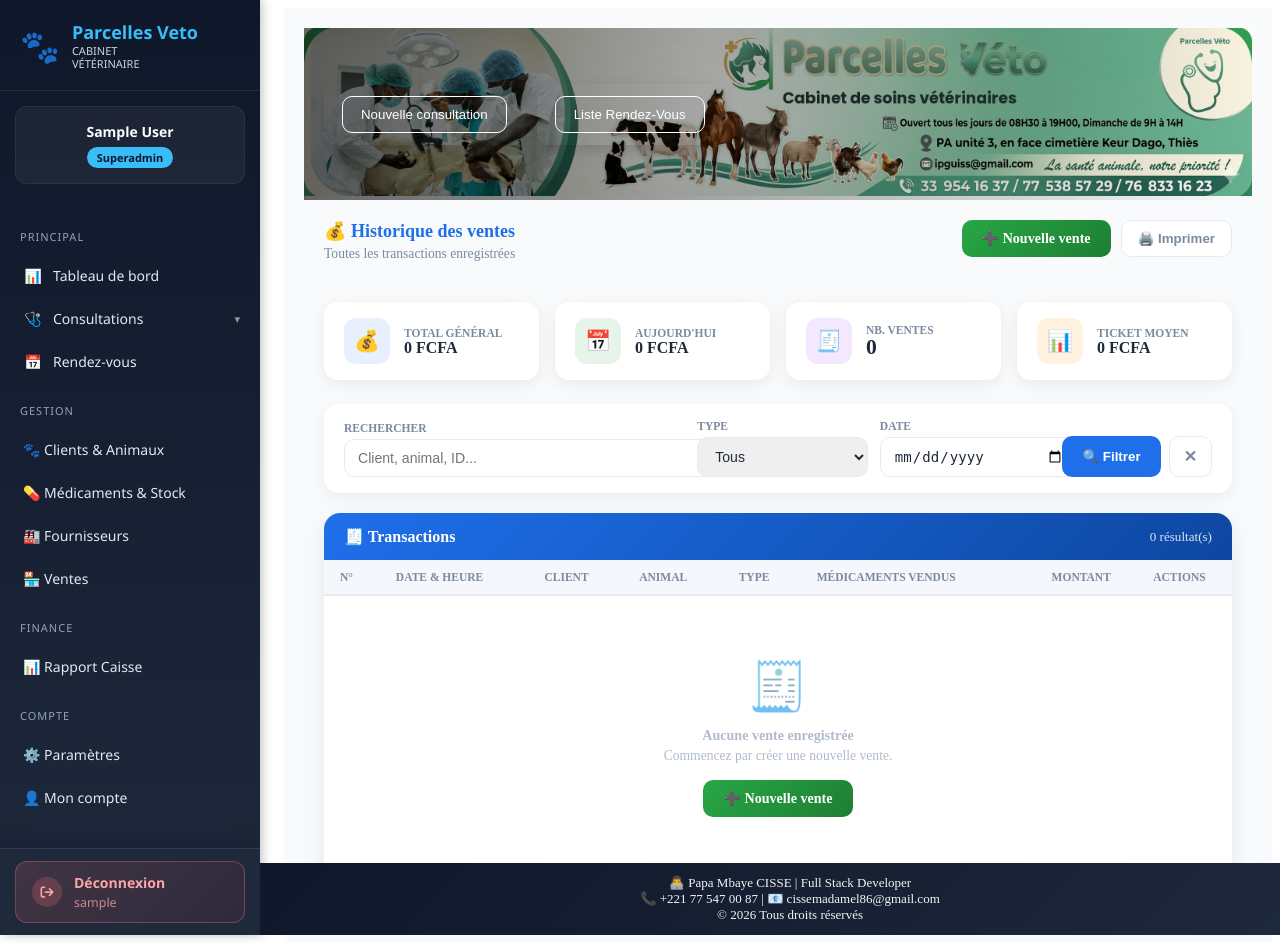
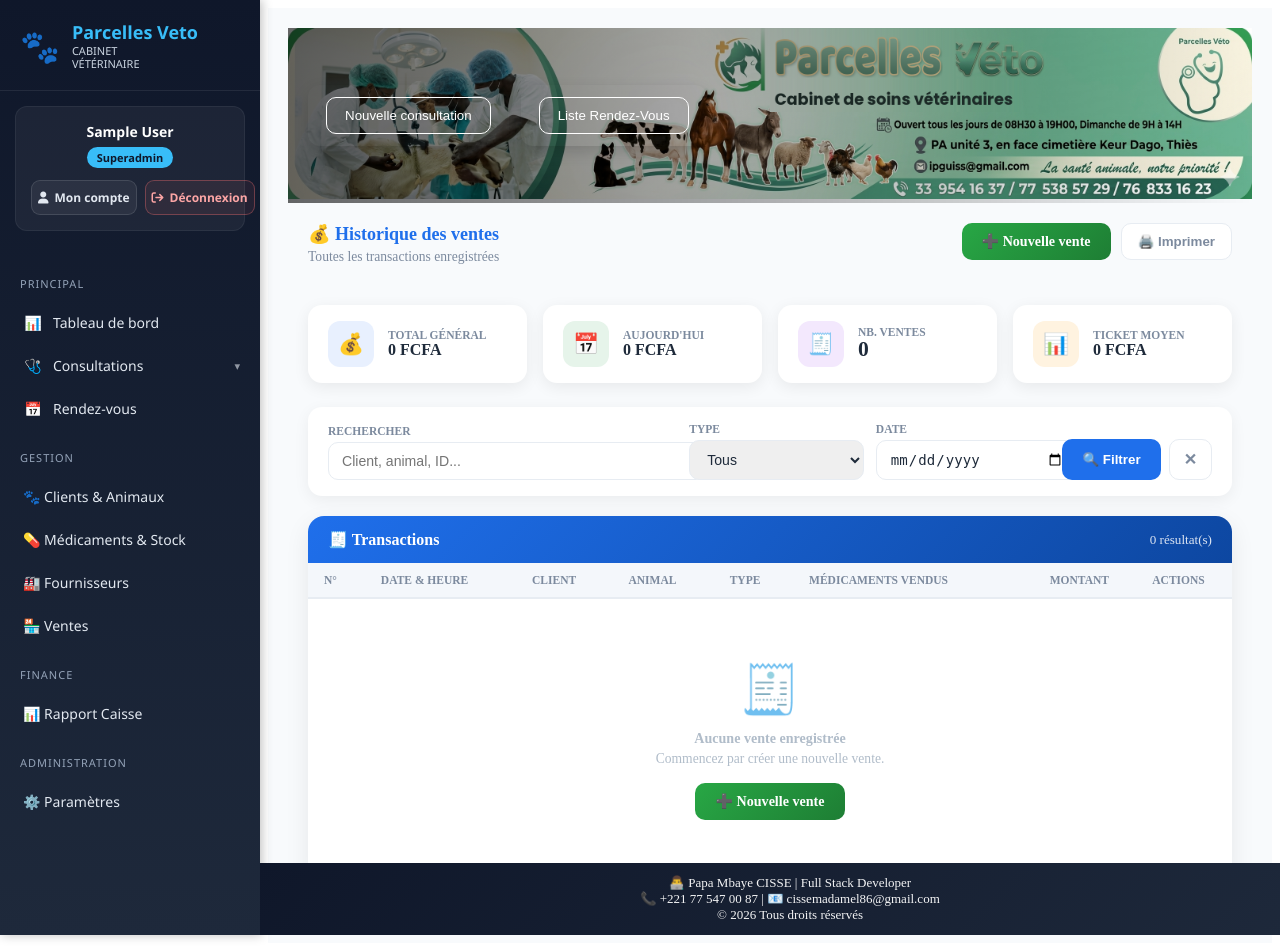
Before and after one commit to caissesosdirtech/Parcelle_veto, a Django app: page /ventes/ in a window 1280 px wide. Run offline with Django 5.2, Linux system fonts and the light colour scheme; the visitor is signed in with stand-in values (Sample User, id 1); data that the repository does not hold is empty; parts of the project's set-up code (start-up, migrations or seed data) failed here and were passed over.

Commit message:
fix(ui): placer Mon compte et Déconnexion en haut du menu
Le pied de page fixe ne recouvre plus le bas de la barre latérale.

````diff
--- a/dashboard/templates/partials/sidebar.html
+++ b/dashboard/templates/partials/sidebar.html
@@ -26,6 +26,21 @@
 <span class="user-role-badge">
     {{ request.user.libelle_role }}
 </span>
+
+    <!-- Actions du compte : toujours visibles en haut du menu -->
+    {% if request.user.is_authenticated %}
+    <div class="user-card-actions">
+        <a href="{% url 'mon_compte' %}" class="uca-btn {% if active_page == 'mon_compte' %}on{% endif %}" title="Mon compte">
+            <i class="fa-solid fa-user"></i> Mon compte
+        </a>
+        <form method="post" action="{% url 'logout' %}">
+            {% csrf_token %}
+            <button type="submit" class="uca-btn uca-logout" title="Se déconnecter">
+                <i class="fa-solid fa-arrow-right-from-bracket"></i> Déconnexion
+            </button>
+        </form>
+    </div>
+    {% endif %}
 </div>
 
 <nav class="sidebar-nav">
@@ -109,45 +124,15 @@
         </a>
     {% endif %}
 
-    <!-- ================= COMPTE ================= -->
-    <div class="nav-section-label">Compte</div>
-
+    <!-- ================= PARAMÈTRES (docteur) ================= -->
     {% if request.user.role == 'DOCTEUR' or request.user.is_superuser %}
+    <div class="nav-section-label">Administration</div>
     <a class="nav-item {% if active_page == 'parametres' %}active{% endif %}"
        href="{% url 'utilisateurs_liste' %}">
         ⚙️ Paramètres
     </a>
     {% endif %}
 
-    <a class="nav-item {% if active_page == 'mon_compte' %}active{% endif %}"
-       href="{% url 'mon_compte' %}">
-        👤 Mon compte
-    </a>
-
 </nav>
 
-<!-- ================= DÉCONNEXION (toujours visible en bas) ================= -->
-<div class="sidebar-logout">
-{% if request.user.is_authenticated %}
-    <form method="post" action="{% url 'logout' %}" style="display: block; margin:0;">
-        {% csrf_token %}
-        <button type="submit" class="btn-account btn-logout">
-            <span class="btn-account-icon">
-                <i class="fa-solid fa-arrow-right-from-bracket"></i>
-            </span>
-            <span>
-                Déconnexion
-                <br><span class="btn-account-user">{{ request.user.username }}</span>
-            </span>
-        </button>
-    </form>
-{% else %}
-    <a class="btn-account btn-login" href="{% url 'login' %}">
-        <span class="btn-account-icon"><i class="fa-solid fa-right-to-bracket"></i></span>
-        <span>Connexion</span>
-    </a>
-{% endif %}
-</div>
 </aside>
-
-```
--- a/static/css/sidebar.css
+++ b/static/css/sidebar.css
@@ -383,14 +383,34 @@
     font-size: 12.5px;
 }
 
-/* ================= DÉCONNEXION FIXÉE EN BAS ================= */
-/* Reste visible même quand le menu est long (il défile au-dessus). */
-.sidebar-logout {
-    position: sticky;
-    bottom: 0;
-    padding: 8px 0 4px;
-    background: #1e293b;
-    border-top: 1px solid rgba(255,255,255,0.08);
-    box-shadow: 0 -8px 16px rgba(15,23,42,0.35);
+/* ================= ACTIONS DU COMPTE (carte utilisateur) ================= */
+.user-card-actions {
+    display: flex;
+    gap: 8px;
+    margin-top: 12px;
 }
-.sidebar-logout .btn-account { margin-top: 4px; margin-bottom: 8px; }
+.user-card-actions form { flex: 1; margin: 0; }
+.uca-btn {
+    flex: 1;
+    width: 100%;
+    display: inline-flex;
+    align-items: center;
+    justify-content: center;
+    gap: 6px;
+    padding: 8px 6px;
+    border-radius: 9px;
+    border: 1px solid rgba(255,255,255,0.12);
+    background: rgba(255,255,255,0.06);
+    color: #e2e8f0;
+    font: inherit;
+    font-size: 12px;
+    font-weight: 600;
+    text-decoration: none;
+    cursor: pointer;
+    transition: background .15s, border-color .15s;
+    white-space: nowrap;
+}
+.uca-btn:hover { background: rgba(255,255,255,0.12); color: #fff; }
+.uca-btn.on { border-color: #38bdf8; color: #38bdf8; }
+.uca-logout { color: #fca5a5; border-color: rgba(248,113,113,0.35); background: rgba(248,113,113,0.08); }
+.uca-logout:hover { background: rgba(248,113,113,0.2); color: #fff; }
````
